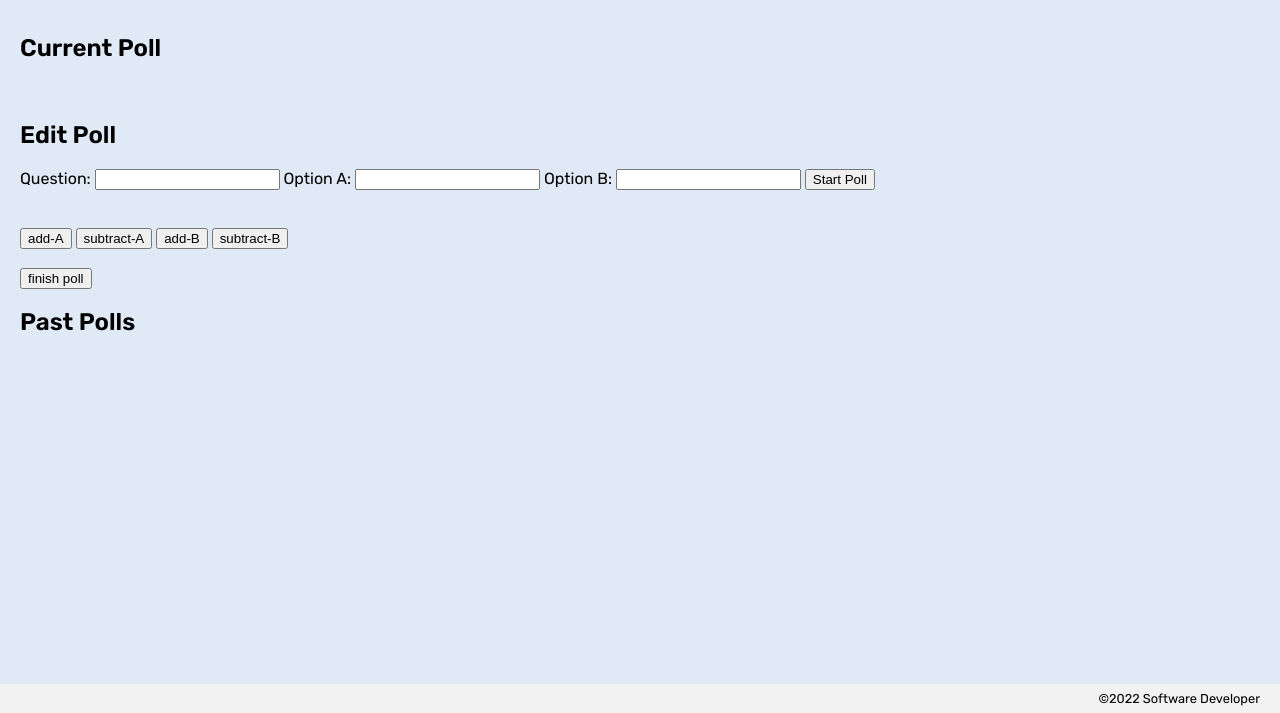
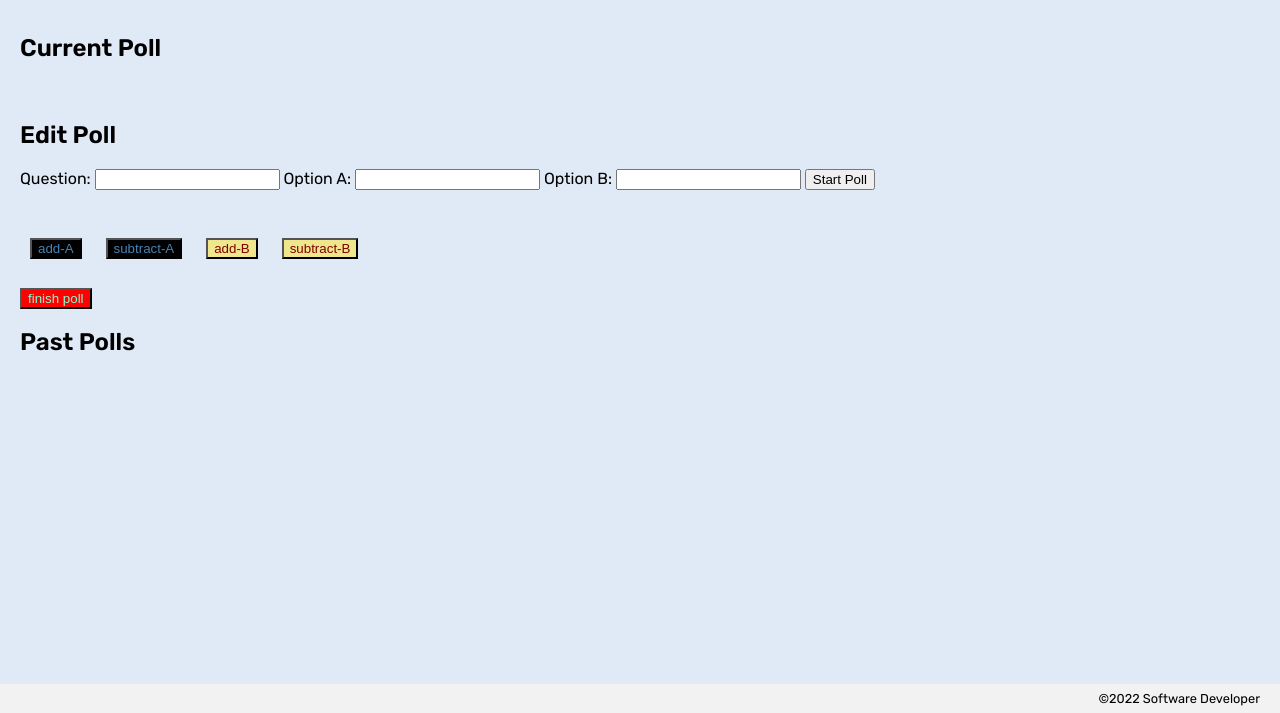
Before and after one commit to TannerRichards990/Poll-Tracker-Two, a plain HTML site: page index.html in a window 1280 px wide. Shown: the part 87-800 px from the top of the page. Drawn offline with Linux system fonts and the light colour scheme.

Commit message:
added colors to my buttons via CSS targeting

```diff
--- a/styles/global.css
+++ b/styles/global.css
@@ -33,3 +33,33 @@ footer {
     justify-content: flex-end;
     background-color: var(--footer-background);
 }
+
+#option-a-add-button {
+    color: steelblue;
+    background-color: black;
+    margin: 10px;
+}
+
+#option-a-subtract-button {
+    color: steelblue;
+    background-color: black;
+    margin: 10px;
+    }
+
+#option-b-add-button{
+    color: maroon;
+    background-color: khaki;
+    margin: 10px;
+}
+
+#option-b-subtract-button{
+    color: maroon;
+    background-color: khaki;
+    margin: 10px;
+}
+
+#finish-poll-button {
+    color:aquamarine;
+    background-color: red;
+
+}
```
Also changed, not shown: index.html (+3 -0 lines).
